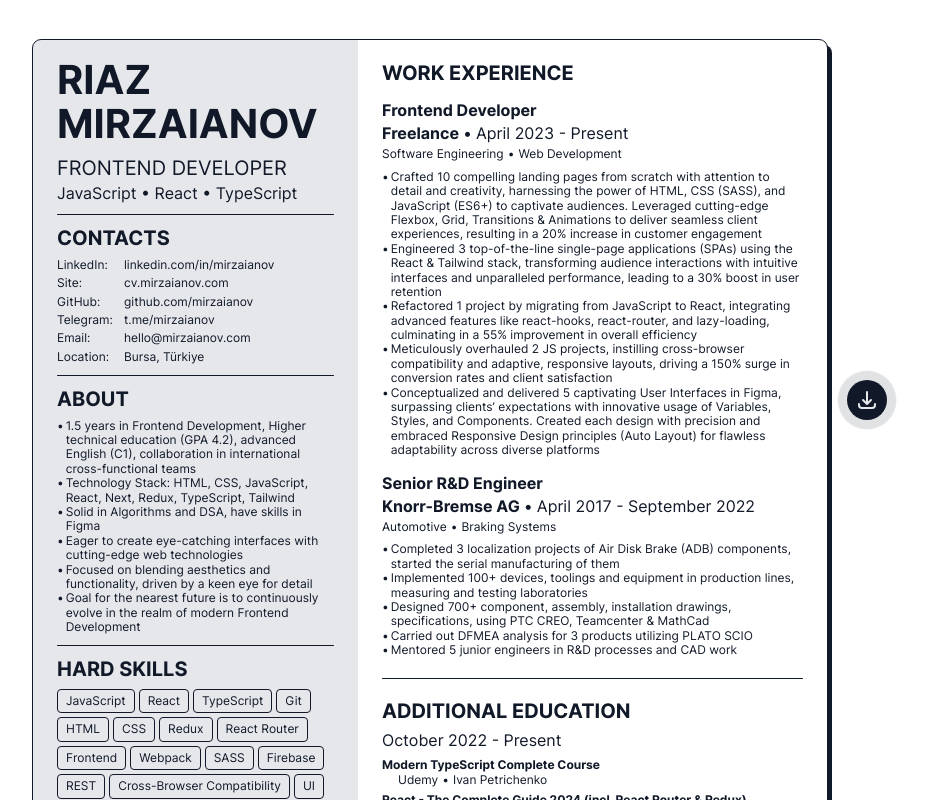
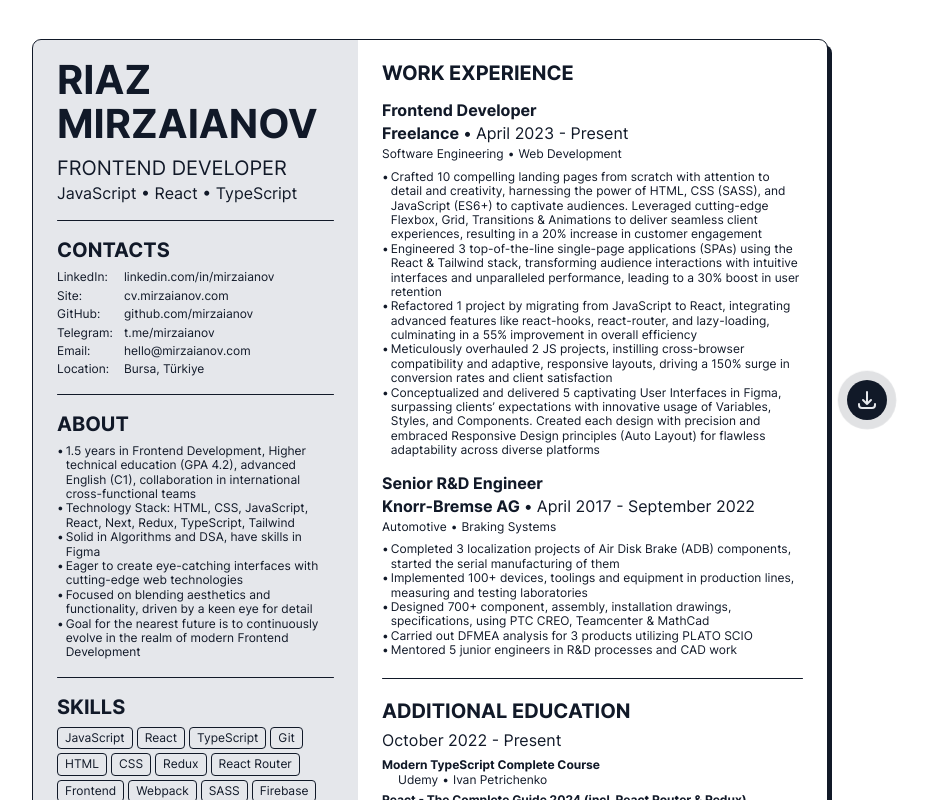
Before and after one commit to mirzaianov/cv-mirzaianov-com, a React (Vite) app: page / in a window 1280 px wide. Shown: the top 800 px of the page, without its empty margins (210-1137 px from the left). Built offline with nearby package versions, Linux system fonts and the light colour scheme.

Commit message:
fix: Correct Skills

```diff
--- a/src/components/SkillsBlock.jsx
+++ b/src/components/SkillsBlock.jsx
@@ -3,7 +3,7 @@ import Skill from './Skill.jsx';
 const SkillsBlock = () => {
   return (
     <article className="block">
-      <header className="h2-700-up">Hard Skills</header>
+      <header className="h2-700-up">Skills</header>
       <div className="skills-list__block">
         <Skill skillName="JavaScript" />
         <Skill skillName="React" />
--- a/src/index.css
+++ b/src/index.css
@@ -157,8 +157,9 @@ ul {
   display: inline-block;
   padding-inline: var(--xs);
   padding-block: var(--2xs);
-  border: 1px solid var(--neutral-90);
   border-radius: var(--2xs);
+  outline: 1px solid var(--neutral-90);
+  outline-offset: -1px;
 }
 
 .skills-list__block {
```
